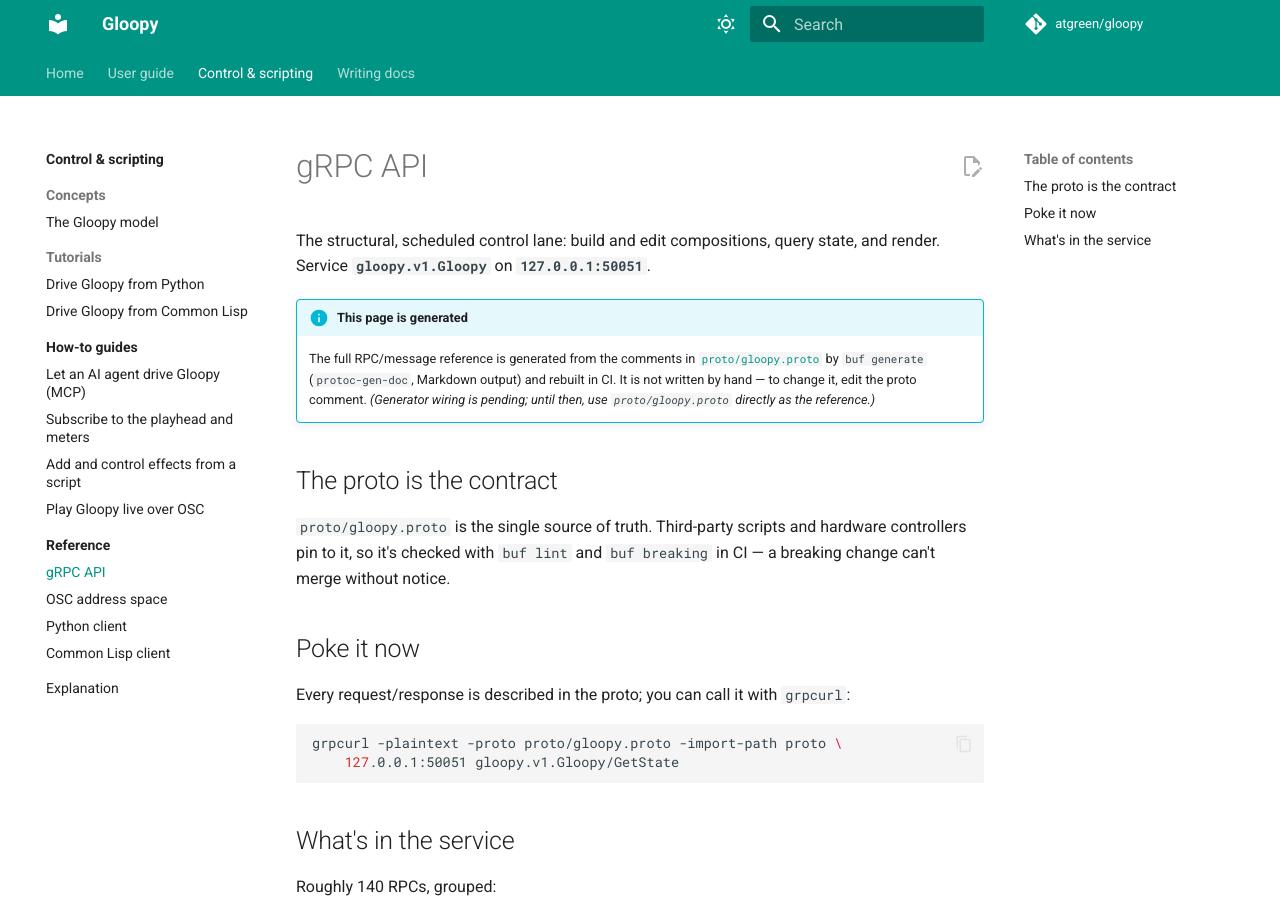
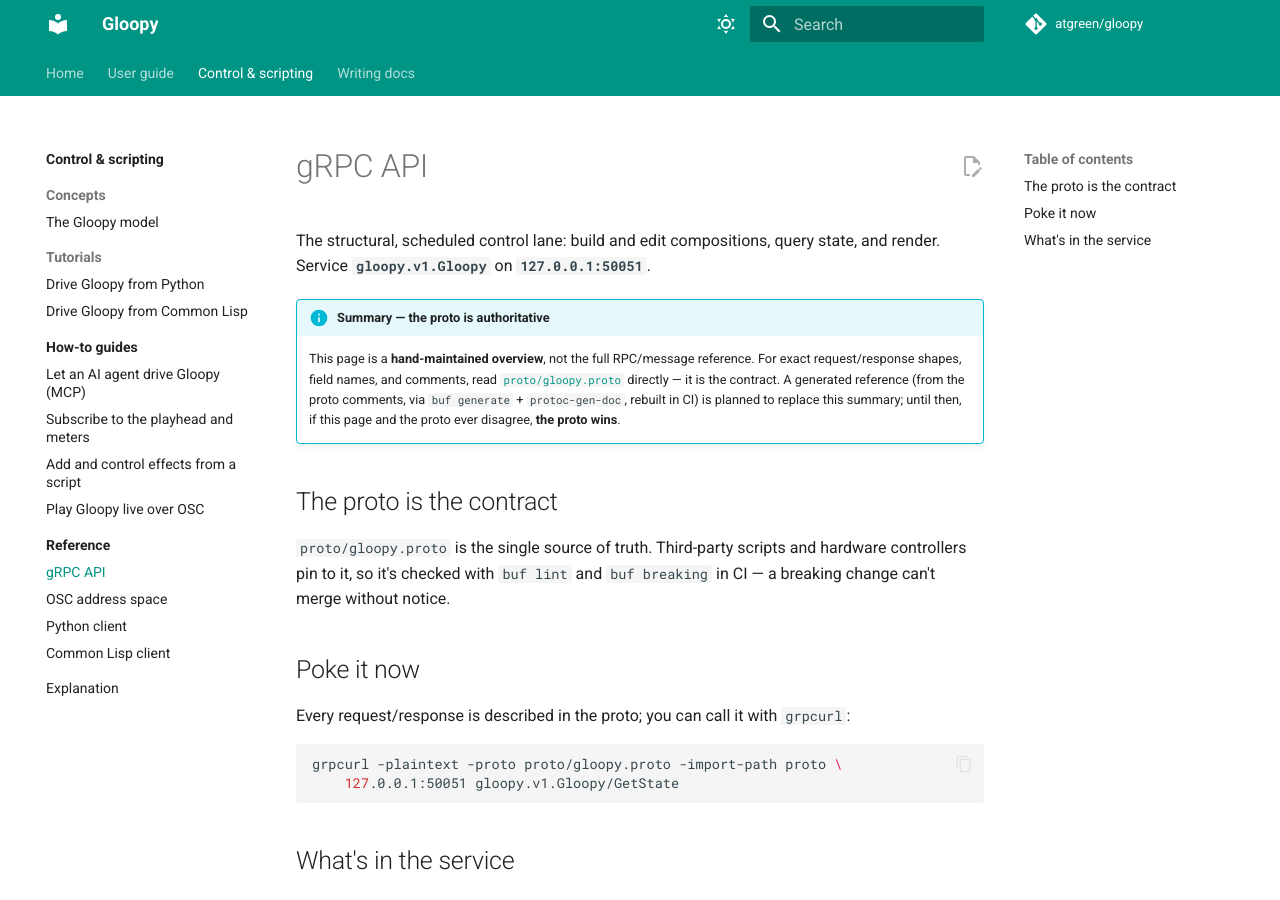
Before and after one commit to atgreen/gloopy, an MkDocs documentation site: the page built from docs/control-scripting/reference/grpc/index.md, in a window 1280 px wide and 900 px high. Built offline with MkDocs 1.6.1 and Material for MkDocs 9.7.7, drawn with Linux system fonts in a browser that asks for light colours.

Commit message:
docs: add "What to use for what" decision guide; clarify API reference authority
Two items from the docs backlog:

- New user-guide **"What to use for what"** page — a compact decision guide for
  Gloopy's look-alike choices: Arrange vs. Session, Synth/Sample/SFZ/Plugin, Save
  vs. Export, Render vs. Stems vs. Export Profile, Automation vs. Modulation vs.
  MIDI-learn, and git vs. app Undo. Each row links to the fuller explanation.
  Linked from the user-guide index and pinned near the top of the nav.

- Reworded the gRPC and OSC reference admonitions: they now say plainly that the
  page is a **hand-maintained summary** and the proto / OscControl.h is
  authoritative (if they disagree, the source wins), instead of the misleading
  "this page is generated" when generation is still pending.

mkdocs build --strict green.

Co-Authored-By: Claude Opus 4.8 (1M context) <noreply@anthropic.com>

```diff
--- a/docs/control-scripting/reference/grpc/index.md
+++ b/docs/control-scripting/reference/grpc/index.md
@@ -3,12 +3,14 @@
 The structural, scheduled control lane: build and edit compositions, query state,
 and render. Service **`gloopy.v1.Gloopy`** on **`127.0.0.1:50051`**.
 
-!!! info "This page is generated"
-    The full RPC/message reference is generated from the comments in
-    [`proto/gloopy.proto`](../../concepts/model.md) by `buf generate`
-    (`protoc-gen-doc`, Markdown output) and rebuilt in CI. It is not written by
-    hand — to change it, edit the proto comment. *(Generator wiring is pending;
-    until then, use `proto/gloopy.proto` directly as the reference.)*
+!!! info "Summary — the proto is authoritative"
+    This page is a **hand-maintained overview**, not the full RPC/message
+    reference. For exact request/response shapes, field names, and comments, read
+    [`proto/gloopy.proto`](https://github.com/atgreen/gloopy/blob/main/proto/gloopy.proto)
+    directly — it is the contract. A generated reference (from the proto comments,
+    via `buf generate` + `protoc-gen-doc`, rebuilt in CI) is planned to replace
+    this summary; until then, if this page and the proto ever disagree, **the
+    proto wins**.
 
 ## The proto is the contract
 
--- a/mkdocs.yml
+++ b/mkdocs.yml
@@ -98,6 +98,7 @@ nav:
   - Home: index.md
   - User guide:
       - user-guide/index.md
+      - What to use for what: user-guide/what-to-use-for-what.md
       - Tutorials:
           - Your first track: user-guide/tutorials/first-track.md
       - How-to guides:
```
Also changed, not shown: docs/control-scripting/reference/osc/index.md (+7 -6 lines), docs/user-guide/index.md (+4 -0 lines), docs/user-guide/what-to-use-for-what.md (added, +87 -0 lines).
